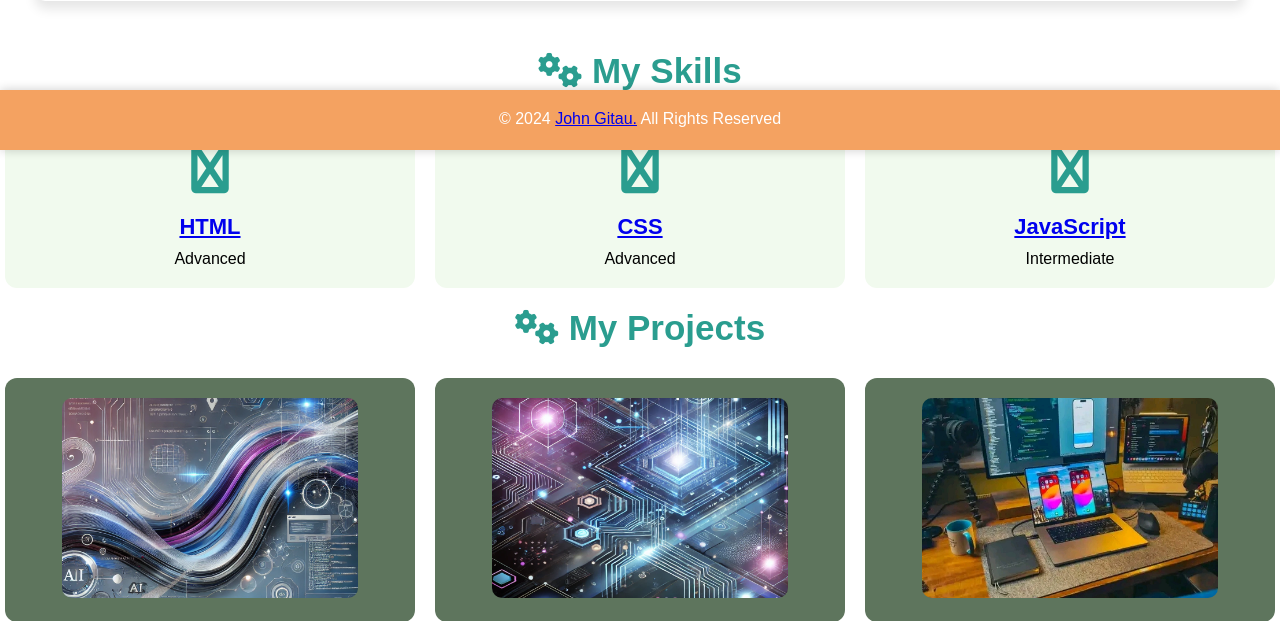
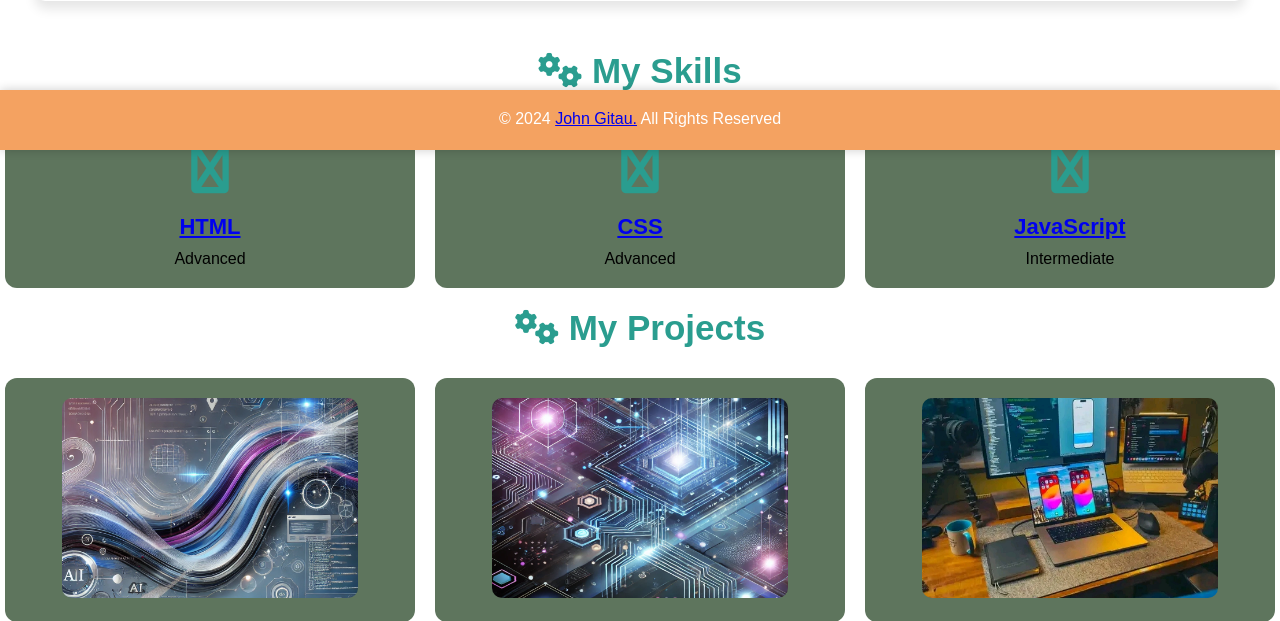
Before and after one commit to jonterob/Tech-John, a PHP site: page /pFolio.html in a window 1280 px wide. Shown: the part 650-1271 px from the top of the page. Run offline with PHP 8.4, Linux system fonts and the light colour scheme.

Commit message:
Update pFolio.css

```diff
--- a/pFolio.css
+++ b/pFolio.css
@@ -165,7 +165,7 @@ h2 i {
 }
 
 .skill {
-    background-color: #f1faee;
+    background-color: #5e755d;
     border-radius: 12px;
     padding: 20px;
     text-align: center;
```
